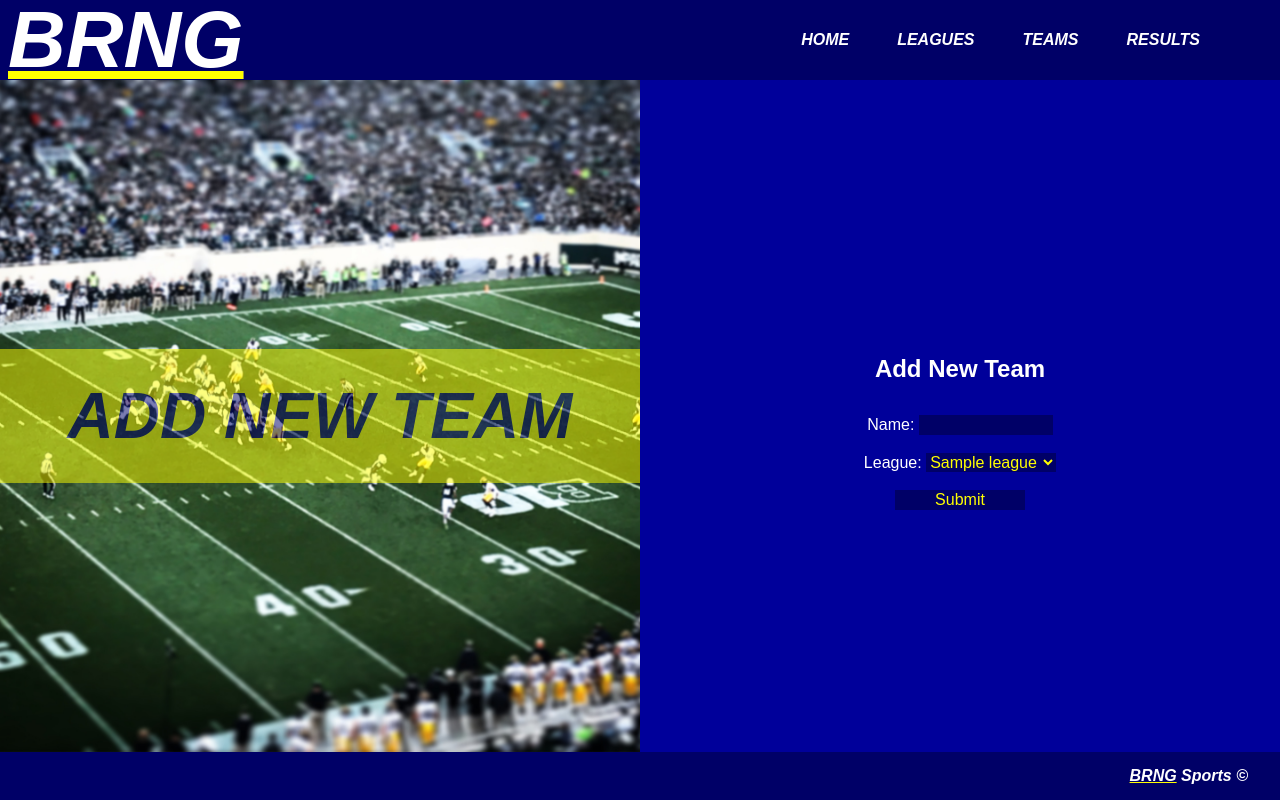
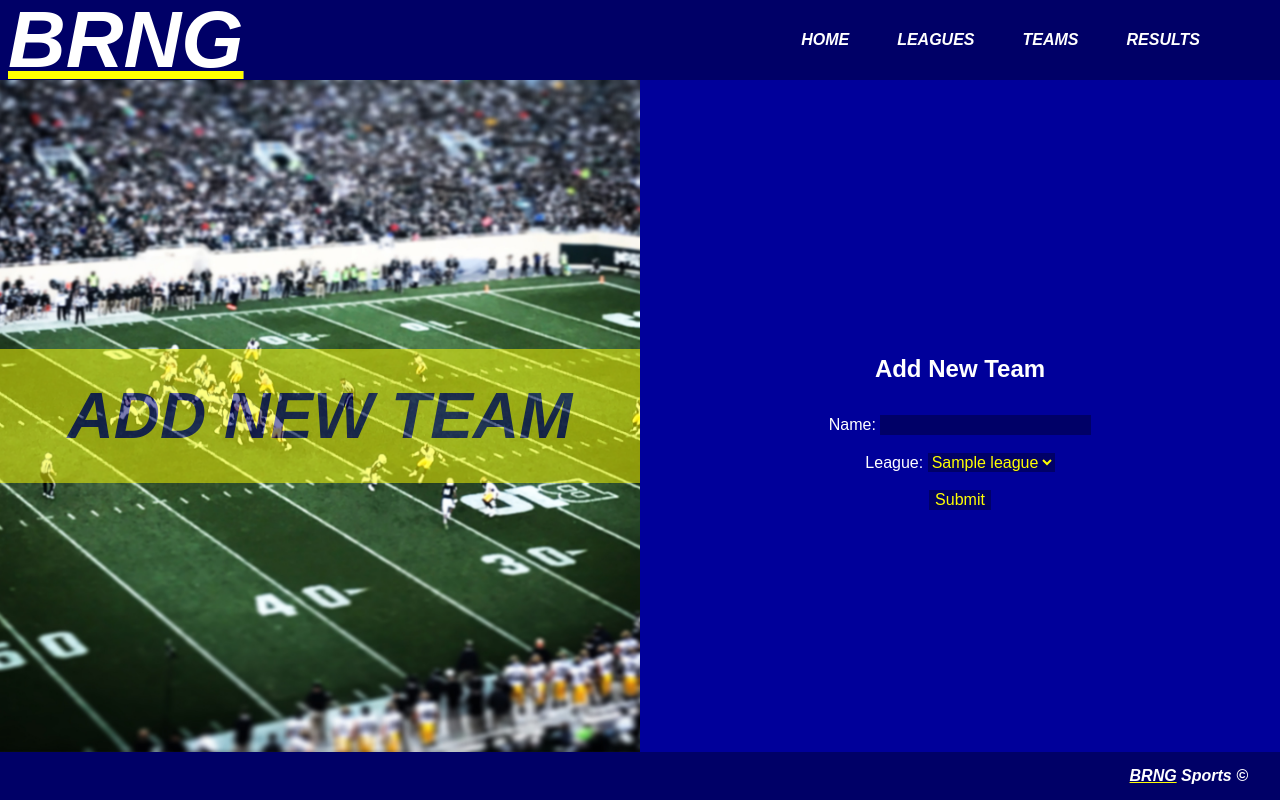
Before and after one commit to its-acarn/brng_sports, a Flask app: page /teams/new in a window 1280 px wide. Run offline with Flask 2, Linux system fonts and the light colour scheme; a database or web service that is not in the repository returns one stand-in record (values such as "Sample title"); some libraries are stand-ins or nearby versions.

Commit message:
added more css

```diff
--- a/static/css/main.css
+++ b/static/css/main.css
@@ -517,11 +517,11 @@ body > footer > h4 > span {
 
 .right-container-items-leagues-new .form-div {
 	text-align: center;
-	width: 75%;
+	width: 80%;
 }
 
 .right-container-items-leagues-new .form-div input {
-	width: 130px;
+	/* width: 130px; */
 	font-family: "Red Hat Text", sans-serif;
 	font-size: 16px;
 	color: #ffff00;
@@ -531,7 +531,7 @@ body > footer > h4 > span {
 
 /* TEAMS/NEW */
 .right-container-items-leagues-new .form-div select {
-	width: 130px;
+	/* width: 130px; */
 	font-family: "Red Hat Text", sans-serif;
 	font-size: 16px;
 	color: #ffff00;
--- a/templates/leagues/index.html
+++ b/templates/leagues/index.html
@@ -18,14 +18,12 @@
         <div class="table-div">
             <table class="leagues-table">
                 <tr>
-                    <th>ID</th>
                     <th>Name</th>
                     <th>Size</th>
                     <th>Teams</th>
                 </tr>
                 {% for league in leagues %}
                 <tr>
-                    <td> {{ league.id }}</td>
                     <td><a href="/leagues/{{ league.id }}">{{ league.name }}</a></td>
                     <td>{{ league.league_size_limit }}</td>
                     <td>{{ league.no_of_teams}}</td>
```
